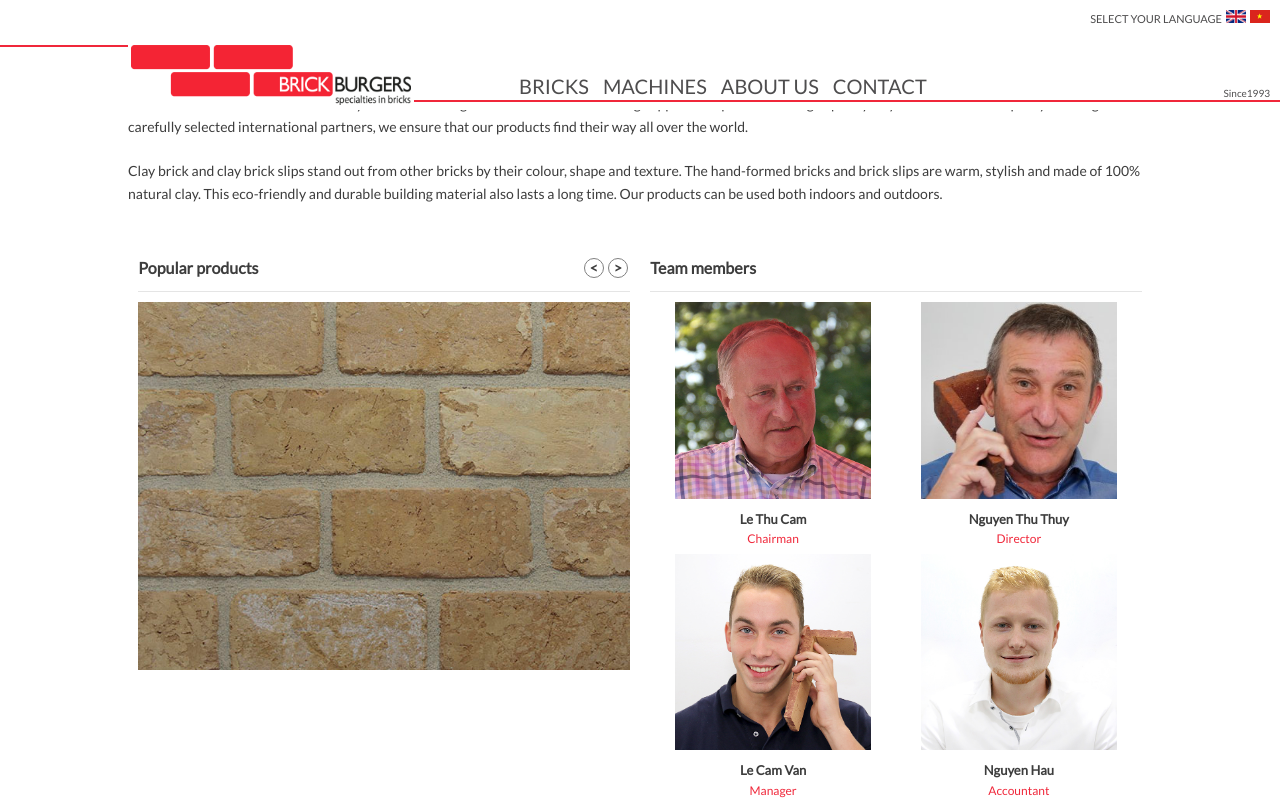
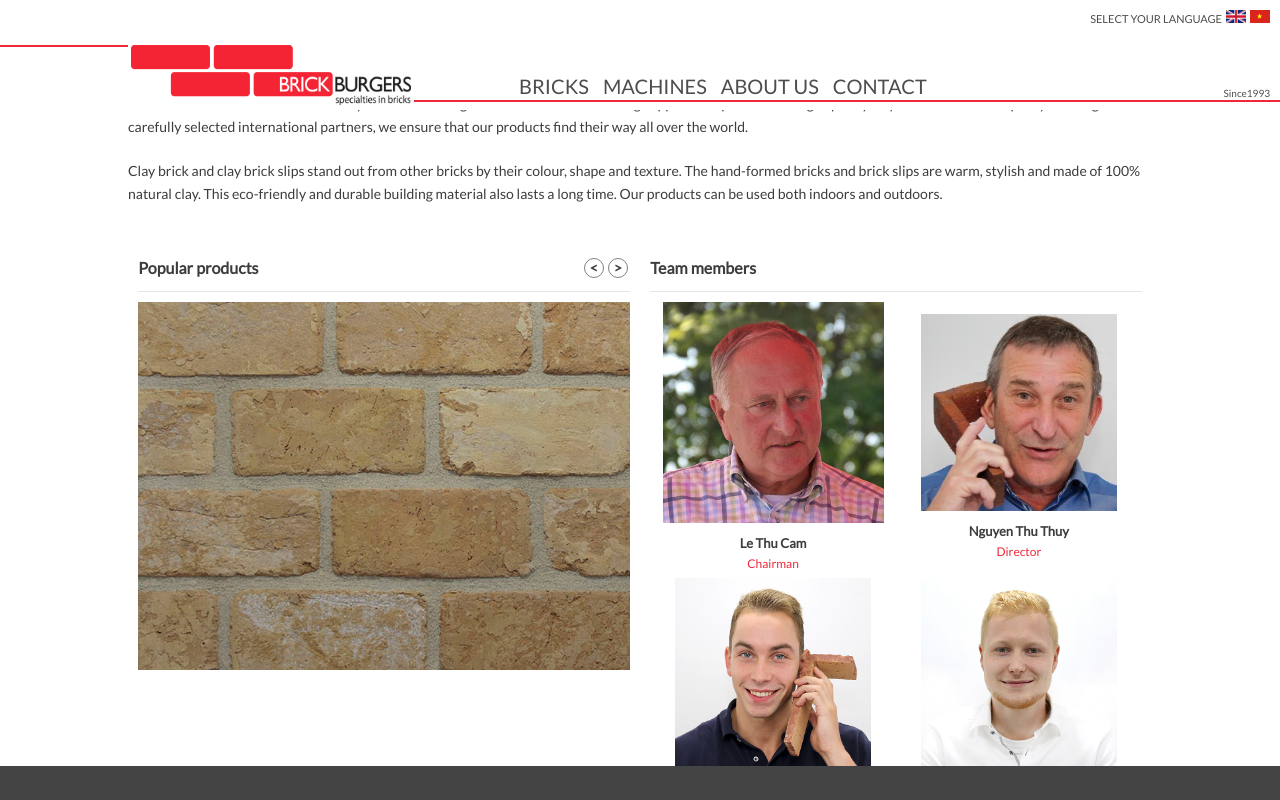
Before and after one commit to hoanphungt/bat-trang-a-brick, a React (Create React App) app: page / in a window 1280 px wide. In both pictures the pointer is over the picture 773 px from the left and 1031 px from the top of the page. Shown: the part 631-1431 px from the top of the page. Built offline with nearby package versions, Linux system fonts and the light colour scheme.

Commit message:
Expand image of team members on hover

```diff
--- a/src/Components/Team.module.css
+++ b/src/Components/Team.module.css
@@ -1,6 +1,7 @@
 .TeamContainer {
   flex: 1;
   margin: 1%;
+  height: 45rem;
 }
 
 .Team {
@@ -23,6 +24,11 @@
 
 .TeamMember img {
   width: 80%;
+  transition: all 0.2s ease-in-out;
+}
+
+.TeamMember img:hover {
+  width: 90%;
 }
 
 .TeamMember .Name {
```
